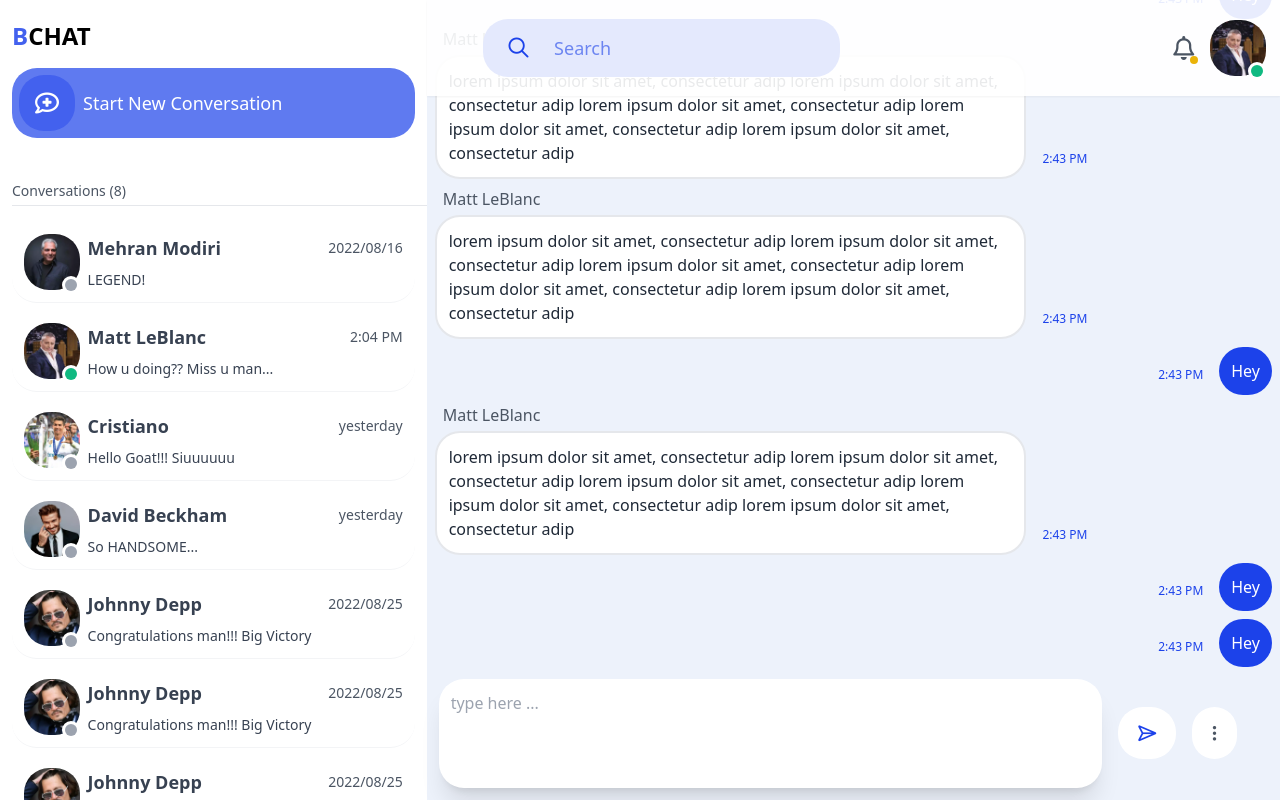
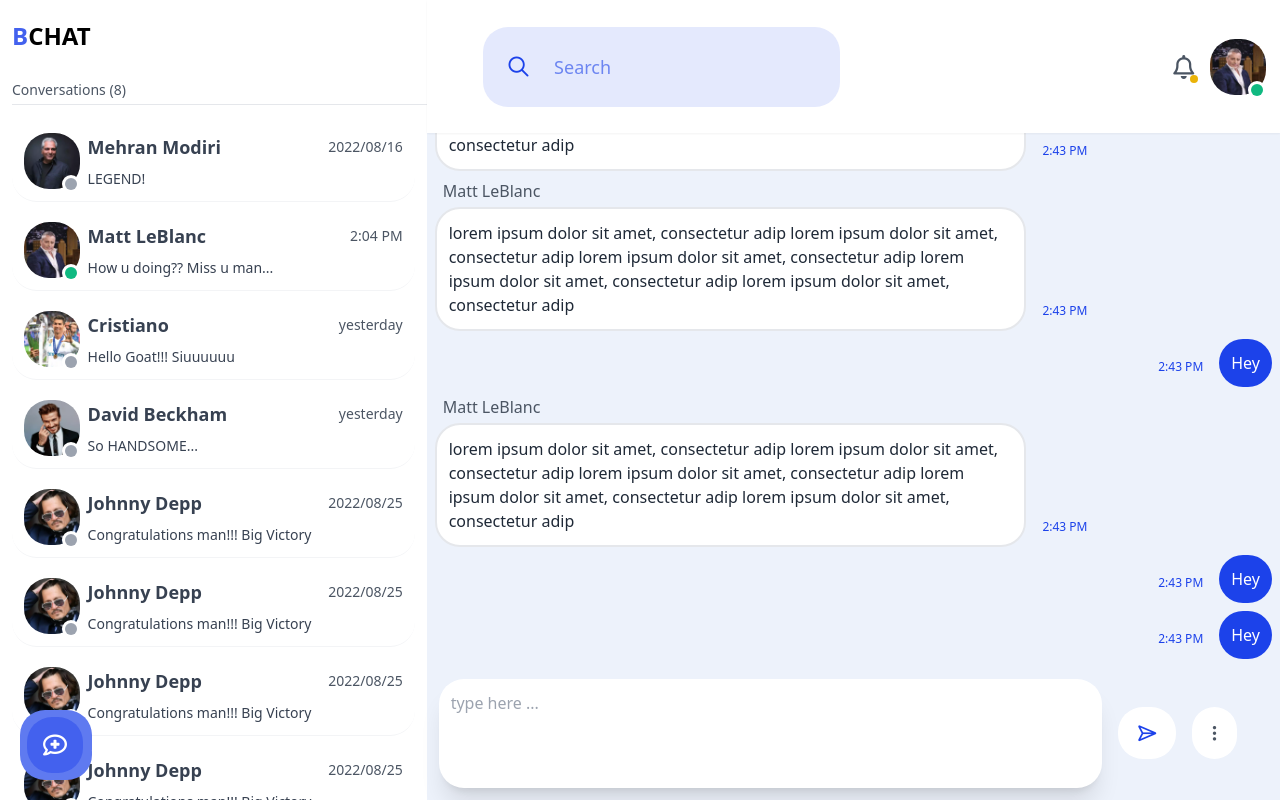
Before and after one commit to alizs10/b-chat-react-app, a React (Create React App) app: page / in a window 1280 px wide. Built offline with nearby package versions, Linux system fonts and the light colour scheme.

Commit message:
update: sidebar

```diff
--- a/src/components/Chat/Bubbles.js
+++ b/src/components/Chat/Bubbles.js
@@ -4,7 +4,7 @@ import MyBubble from './MyBubble'
 
 function Bubbles() {
   return (
-    <div className='row-span-5 pt-[12%] overflow-y-scroll flex flex-col-reverse styled-scrollbar gap-y-2'>
+    <div className='row-span-4 py-2 overflow-y-scroll flex flex-col-reverse styled-scrollbar gap-y-2'>
       <MyBubble />
 
       <MyBubble />
--- a/src/components/Chat/Head.js
+++ b/src/components/Chat/Head.js
@@ -3,7 +3,7 @@ import SearchInChat from './SearchInChat'
 
 function Head() {
     return (
-        <div className="absolute h-[12%] top-0 left-0 right-0 shadow-sm bg-white/90 grid grid-cols-8">
+        <div className="z-20 row-span-1 shadow-sm bg-white grid grid-cols-8">
             <SearchInChat />
             <div className="col-span-1 flex gap-x-4 items-center">
                 <span className='cursor-pointer text-gray-600 text-2xl relative'>
--- a/src/components/Sidebar.js
+++ b/src/components/Sidebar.js
@@ -1,23 +1,32 @@
-import React from 'react'
+import React, { useRef } from 'react'
 import Conversations from './Sidebar/Conversations'
 
 function Sidebar() {
+
+    const handleNewConversationHover = () => {
+        console.log(newConversationBtnRef.current.classList);
+        newConversationBtnRef.current.classList.remove('w-fit')
+        newConversationBtnRef.current.classList.add('w-full')
+    }
+
+    const newConversationBtnRef = useRef(null)
+
     return (
-        <div className="grid grid-rows-6 h-screen bg-white col-span-3">
+        <div className="relative flex flex-col gap-y-2 h-screen bg-white col-span-3">
 
-            <div className="row-span-1 flex flex-col gap-y-2 p-3">
-
+            <div className=" flex flex-col gap-y-2 p-3">
                 <span className='font-bold text-2xl py-2 block'><span className="text-[#4361ee]">B</span>CHAT</span>
-                <button className="flex items-center w-full p-[7px] rounded-corners bg-[#5F7AF0] btn-hover text-white transition-all duration-300">
-                    <span className='p-3 rounded-corners bg-[#4361EE] mr-2 px-4 flex-center'>
-                        <i className="fa-regular fa-comment-medical text-2xl"></i>
-                    </span>
-                    <span className='text-center text-lg'>Start New Conversation</span>
-                </button>
-
             </div>
 
             <Conversations />
+
+            <button  ref={newConversationBtnRef} className="absolute bottom-5 left-5 z-30 flex items-center w-[4.5rem] hover:w-4/5 p-[7px] rounded-corners bg-[#5F7AF0] btn-hover text-white transition-all duration-300">
+                <span className='p-3 rounded-corners bg-[#4361EE] px-4 flex-center'>
+                    <i className="fa-regular fa-comment-medical text-2xl"></i>
+                </span>
+                <span className='ml-2 whitespace-nowrap text-lg'>Start New Conversation</span>
+            </button>
+
         </div>
     )
 }
--- a/src/components/Sidebar/Conversations.js
+++ b/src/components/Sidebar/Conversations.js
@@ -4,9 +4,9 @@ import Conversation from './Conversation'
 function Conversations() {
     return (
 
-        <div className='mt-12 row-span-5 relative flex flex-col gap-y-2 pl-3 styled-scrollbar overflow-y-scroll'>
+        <div className='relative flex flex-col gap-y-2 pl-3 styled-scrollbar overflow-y-scroll'>
 
-            <span className="bg-white/80 sticky top-0 block text-sm text-gray-600 pb-1 border-b border-gray-200">Conversations (8)</span>
+            <span className="bg-white/80 z-20 sticky top-0 block text-sm text-gray-600 pb-1 border-b border-gray-200">Conversations (8)</span>
             <ul className='mt-2 flex flex-col gap-y-2 pb-3 mr-3'>
                 <Conversation status={false} last_message="LEGEND!" username="Mehran Modiri" date="2022/08/16" avatar="assets/images/user-profile-5.webp" />
                 <Conversation status={true} last_message="How u doing?? Miss u man..." username="Matt LeBlanc" date="2:04 PM" avatar="assets/images/user-profile-1.webp" />
```
